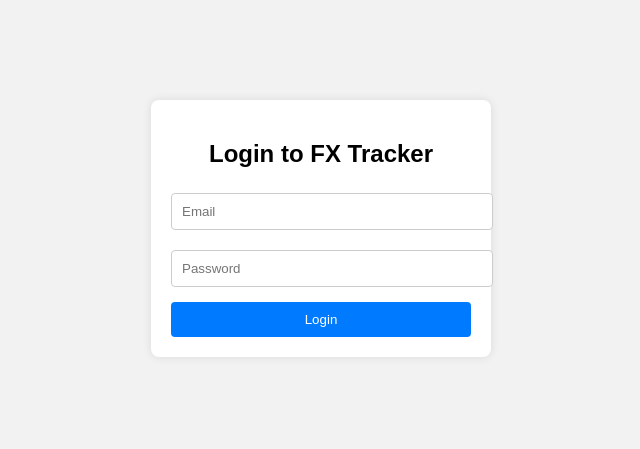
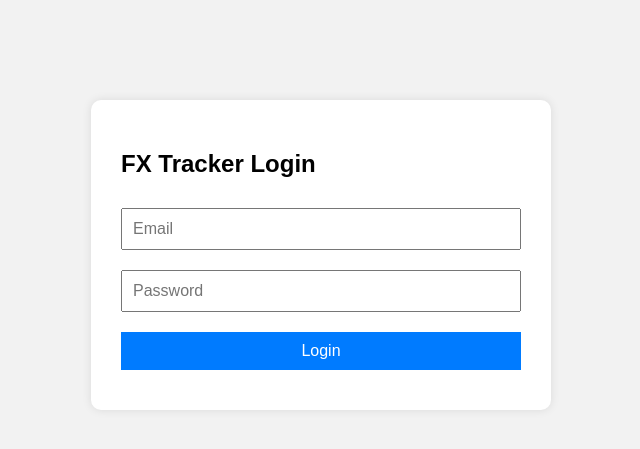
Before and after one commit to kjexiccon/fx-tracker, a Flask app: page /login in a window 1280 px wide. Shown: the top 449 px of the page, without its empty margins (319-959 px from the left). Run offline with Flask 2, Linux system fonts and the light colour scheme.

Commit message:
login.html

```diff
--- a/templates/login.html
+++ b/templates/login.html
@@ -1,31 +1,22 @@
+
 <!DOCTYPE html>
 <html>
 <head>
     <title>Login - FX Tracker</title>
-    <style>
-        body { font-family: Arial; background-color: #f2f2f2; }
-        .container { width: 300px; margin: 100px auto; background: white; padding: 20px; border-radius: 8px; box-shadow: 0 0 10px rgba(0,0,0,0.1); }
-        h2 { text-align: center; }
-        input[type=email], input[type=password] {
-            width: 100%; padding: 10px; margin: 5px 0 15px 0; border: 1px solid #ccc; border-radius: 4px;
-        }
-        input[type=submit] {
-            background-color: #007bff; color: white; padding: 10px; border: none; border-radius: 4px; width: 100%;
-        }
-        .error { color: red; text-align: center; }
-    </style>
+    <meta name="viewport" content="width=device-width, initial-scale=1.0">
+    <link rel="stylesheet" href="/static/style.css">
 </head>
 <body>
-    <div class="container">
-        <h2>Login to FX Tracker</h2>
+    <div class="login-container">
+        <h2>FX Tracker Login</h2>
         <form method="post">
             <input type="email" name="email" placeholder="Email" required>
             <input type="password" name="password" placeholder="Password" required>
-            <input type="submit" value="Login">
+            <button type="submit">Login</button>
+            {% if error %}
+                <p class="error">{{ error }}</p>
+            {% endif %}
         </form>
-        {% if error %}
-        <p class="error">{{ error }}</p>
-        {% endif %}
     </div>
 </body>
 </html>
```
